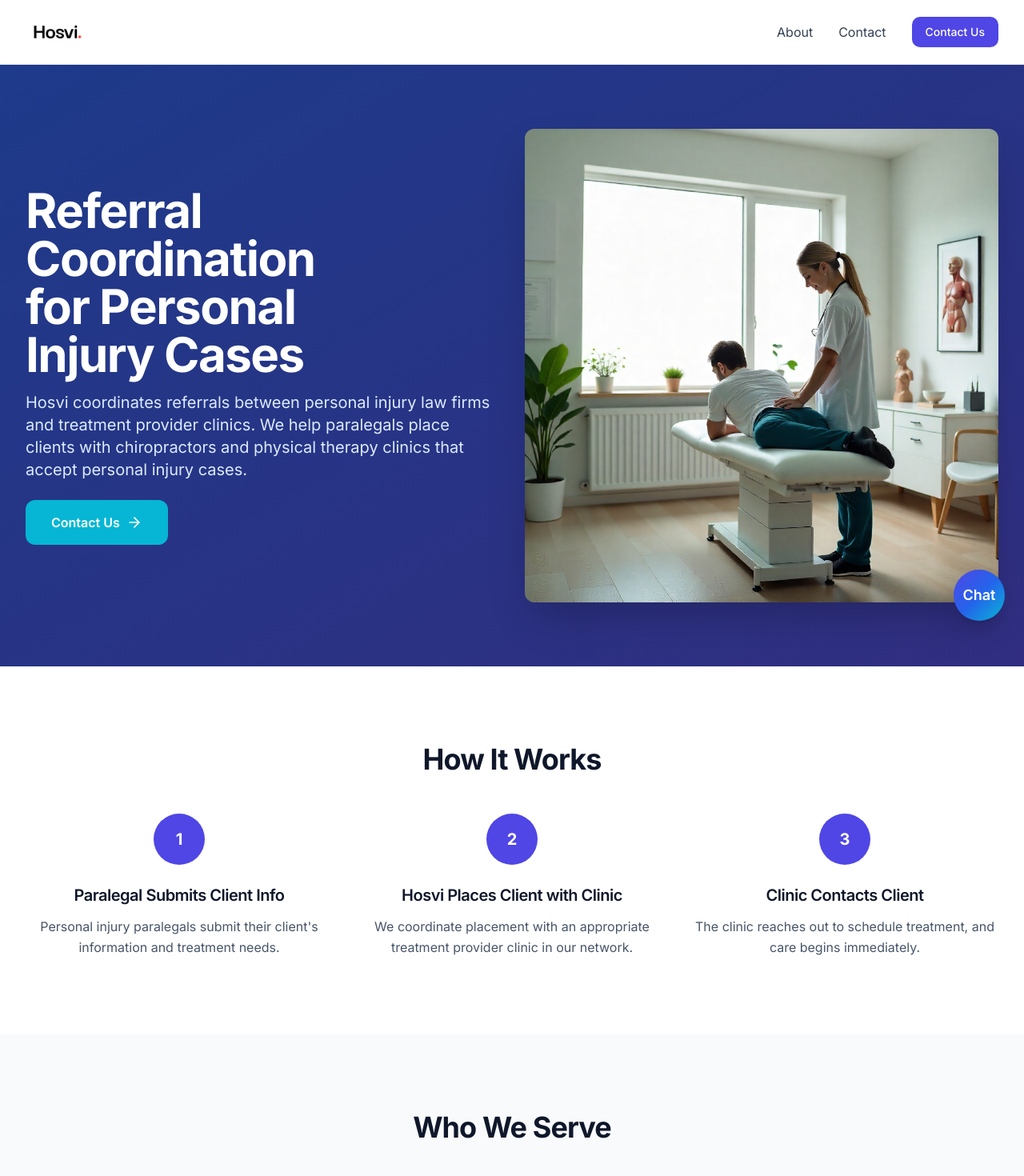
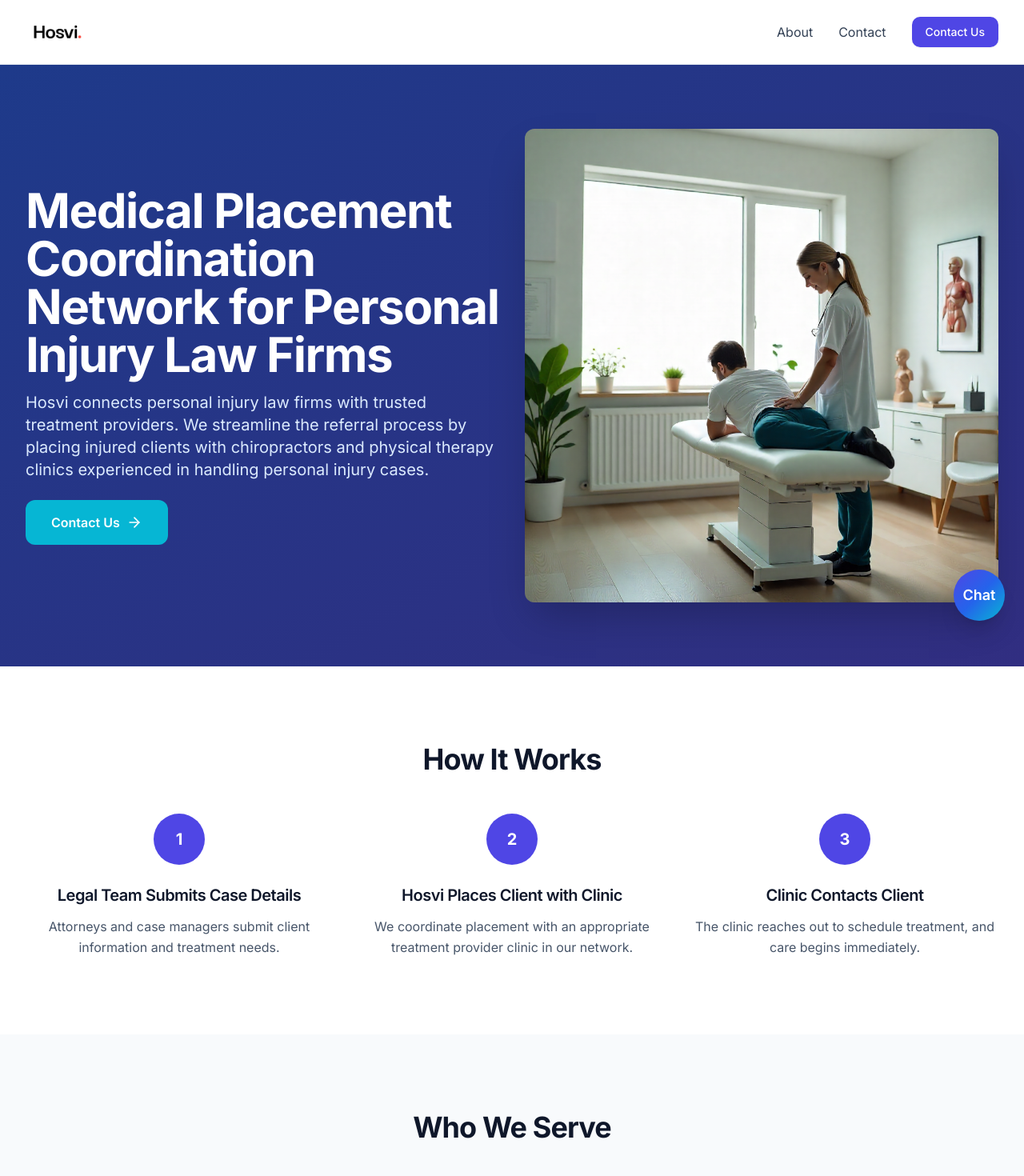
Before and after one commit to Iamsomatil/hosvi-marketing-agency, a Next.js app: page / in a window 1280 px wide. Shown: the top 1470 px of the page at 80% size. Built offline with nearby package versions, Linux system fonts and the light colour scheme.

Commit message:
website repositioning

```diff
--- a/app/about/page.tsx
+++ b/app/about/page.tsx
@@ -29,7 +29,7 @@ export default function AboutPage() {
         <div className="mx-auto max-w-7xl px-4 sm:px-6 lg:px-8 py-12 sm:py-16">
           <h2 className="text-2xl font-bold mb-6">Our Service</h2>
           <p className="text-slate-700 mb-6">
-            Hosvi acts as a referral coordination and case placement broker, connecting personal injury paralegals with treatment providers who accept personal injury cases. Our mission is to streamline the referral process and ensure clients access appropriate treatment quickly and efficiently.
+            Hosvi acts as a referral coordination and case placement broker, connecting personal injury law firms and their legal teams with treatment providers who accept personal injury cases. Our mission is to streamline the referral process and ensure clients access appropriate treatment quickly and efficiently.
           </p>
           <div className="grid gap-6 sm:grid-cols-3">
             <div className="rounded-xl border border-slate-200 p-5 bg-slate-50">
@@ -78,9 +78,9 @@ export default function AboutPage() {
               <div className="flex items-center justify-center w-10 h-10 bg-indigo-600 text-white rounded-full font-bold mb-4">
                 1
               </div>
-              <h3 className="font-semibold mb-3">Paralegal Submits</h3>
+              <h3 className="font-semibold mb-3">Legal Team Submits</h3>
               <p className="text-sm text-slate-700">
-                Personal injury paralegals provide client information and treatment needs through our coordination process.
+                Attorneys and case managers provide client information and treatment needs through our coordination process.
               </p>
             </div>
             <div className="rounded-xl border border-slate-200 p-6">
--- a/app/home/HomePageClient.tsx
+++ b/app/home/HomePageClient.tsx
@@ -18,13 +18,13 @@ export default function HomePageClient() {
               transition={{ duration: 0.8 }}
             >
               <h1 className="text-4xl sm:text-5xl lg:text-6xl font-bold leading-tight mb-4">
-                Referral Coordination for Personal Injury Cases
+                Medical Placement Coordination Network for Personal Injury Law Firms
               </h1>
               <p className="text-lg sm:text-xl text-blue-100 mb-6 max-w-2xl">
-                Hosvi coordinates referrals between personal injury law firms and
-                treatment provider clinics. We help paralegals place clients with
-                chiropractors and physical therapy clinics that accept personal injury
-                cases.
+                Hosvi connects personal injury law firms with trusted treatment providers.
+                We streamline the referral process by placing injured clients with
+                chiropractors and physical therapy clinics experienced in handling
+                personal injury cases.
               </p>
               <Link
                 href="#contact"
@@ -63,9 +63,9 @@ export default function HomePageClient() {
             {[
               {
                 step: 1,
-                title: "Paralegal Submits Client Info",
+                title: "Legal Team Submits Case Details",
                 description:
-                  "Personal injury paralegals submit their client's information and treatment needs.",
+                  "Attorneys and case managers submit client information and treatment needs.",
               },
               {
                 step: 2,
--- a/app/layout.tsx
+++ b/app/layout.tsx
@@ -13,27 +13,27 @@ const ChatWidget = dynamic(() => import("../components/ChatWidget"), {
 const inter = Inter({ subsets: ["latin"] });
 
 export const metadata: Metadata = {
-  title: "Hosvi - Referral Coordination for Personal Injury Cases",
+  title: "Hosvi - Medical Placement Coordination for Personal Injury Law Firms",
   description:
-    "Hosvi coordinates referrals between personal injury law firms and treatment provider clinics. We help paralegals place clients with chiropractors and physical therapy clinics that accept personal injury cases.",
+    "Hosvi connects personal injury law firms with trusted treatment providers. We streamline the referral process by placing injured clients with chiropractors and physical therapy clinics experienced in handling personal injury cases.",
   keywords: "personal injury referral, case placement, treatment providers",
   metadataBase: new URL("https://hosvi.com"),
   icons: {
     icon: "/hosvi-logo.jpg",
   },
   openGraph: {
-    title: "Hosvi - Referral Coordination for Personal Injury Cases",
+    title: "Hosvi - Medical Placement Coordination for Personal Injury Law Firms",
     description:
-      "Hosvi coordinates referrals between personal injury law firms and treatment provider clinics.",
+      "Medical placement coordination between personal injury law firms and trusted treatment providers.",
     url: "https://hosvi.com",
     siteName: "Hosvi",
     type: "website",
   },
   twitter: {
     card: "summary_large_image",
-    title: "Hosvi - Referral Coordination for Personal Injury Cases",
+    title: "Hosvi - Medical Placement Coordination for Personal Injury Law Firms",
     description:
-      "Hosvi coordinates referrals between personal injury law firms and treatment provider clinics.",
+      "Medical placement coordination between personal injury law firms and trusted treatment providers.",
   },
 };
 
--- a/app/page.tsx
+++ b/app/page.tsx
@@ -2,9 +2,9 @@ import type { Metadata } from "next";
 import HomePageClient from "./home/HomePageClient";
 
 export const metadata: Metadata = {
-  title: "Hosvi - Referral Coordination for Personal Injury Cases",
+  title: "Hosvi - Medical Placement Coordination for Personal Injury Law Firms",
   description:
-    "Hosvi coordinates referrals between personal injury law firms and treatment provider clinics. We help paralegals place clients with chiropractors and physical therapy clinics that accept personal injury cases.",
+    "Hosvi connects personal injury law firms with trusted treatment providers. We streamline the referral process by placing injured clients with chiropractors and physical therapy clinics experienced in handling personal injury cases.",
   alternates: {
     canonical: "https://hosvi.com",
   },
--- a/components/Footer.tsx
+++ b/components/Footer.tsx
@@ -16,7 +16,7 @@ export default function Footer() {
               <span className="text-2xl font-bold text-white">Hosvi</span>
             </div>
             <p className="text-indigo-400 text-sm max-w-3xl">
-              Hosvi coordinates referrals between personal injury law firms and treatment provider clinics to help paralegals place clients with chiropractors and physical therapy clinics that accept personal injury cases.
+              Hosvi connects personal injury law firms with trusted treatment providers, streamlining referrals and placements with chiropractors and physical therapy clinics experienced in personal injury cases.
             </p>
             <div className="flex space-x-4">
               <a
```
Also changed, not shown: 1 other file (tests, documents, lock files or other folders).
